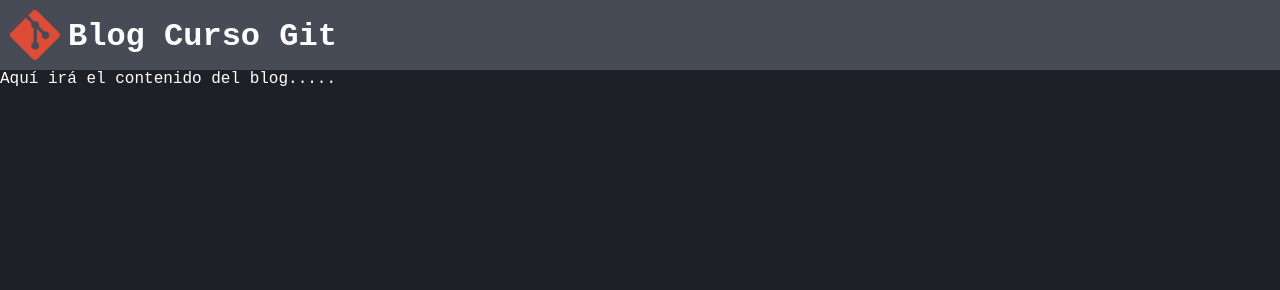
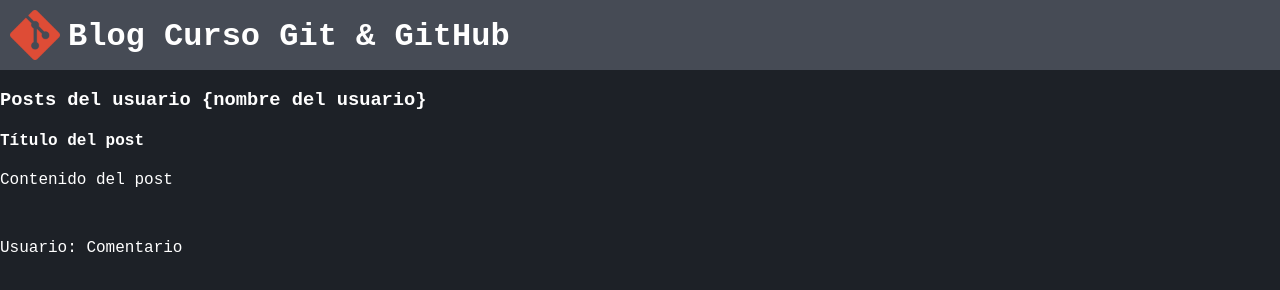
Before and after one commit to tester-dark/curso-git, a plain HTML site: page index.html in a window 1280 px wide. Drawn offline with Linux system fonts and the light colour scheme; a web font is replaced by a local one.

Commit message:
Add post html

```diff
--- a/index.html
+++ b/index.html
@@ -13,10 +13,16 @@
 <body>
     <div class="bar">
         <img class="logo" src="img/git.png">
-        <h1>Blog Curso Git</h1>
+        <h1>Blog Curso Git & GitHub</h1>
     </div>
-    <div>
-        Aquí irá el contenido del blog.....
+    <div class="container" id="content">
+        <h3>Posts del usuario {nombre del usuario}</h3>
+        <div class="post">
+            <h4>Título del post</h4>
+            <p>Contenido del post</p>
+            <br>
+            <p><span>Usuario:</span> Comentario</p>
+        </div>
     </div>
 </body>
 </html>
```
